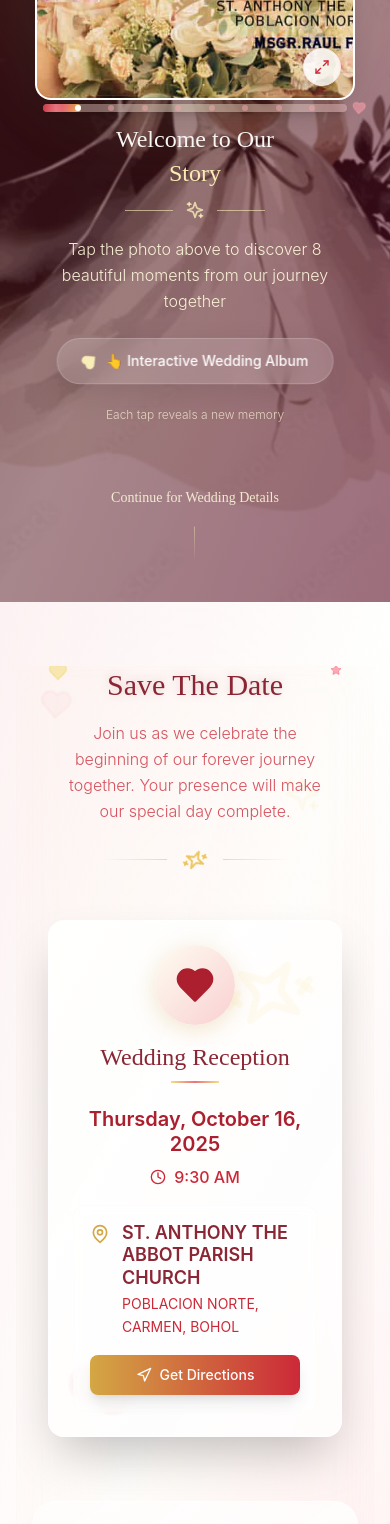
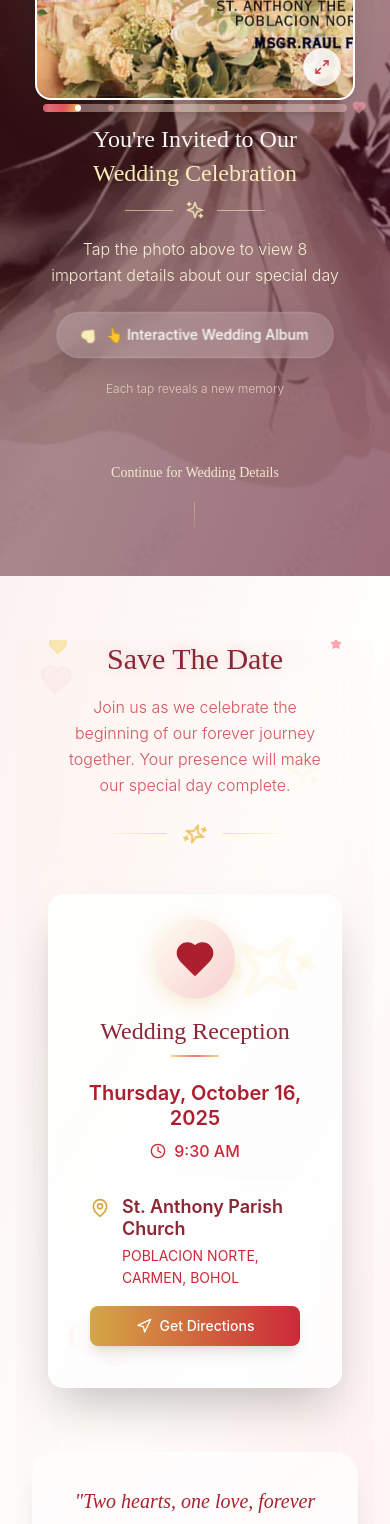
Before and after one commit to Autentico123/wedding-invitation, a React (Vite) app: page / in a window 390 px wide. Shown: the part 380-1904 px from the top of the page. Built offline with nearby package versions, Linux system fonts and the light colour scheme.

Commit message:
fix: update welcome message and description for clarity in Wedding Invitation component feat: adjust venue name display for responsive design in SaveTheDate component

```diff
--- a/src/components/SaveTheDate.jsx
+++ b/src/components/SaveTheDate.jsx
@@ -330,8 +330,14 @@ const SaveTheDate = () => {
                   <div className="flex items-start space-x-3">
                     <MapPin className="w-5 h-5 text-khaki-600 mt-0.5 sm:mt-1 flex-shrink-0" />
                     <div className="flex-1 min-w-0">
+                      {/* Mobile: Abbreviated venue name, Desktop: Full name */}
                       <div className="font-semibold text-lg sm:text-xl text-maroon-800 mb-1 leading-tight">
-                        {weddingData.reception.venue}
+                        <span className="hidden sm:inline">
+                          {weddingData.reception.venue}
+                        </span>
+                        <span className="sm:hidden">
+                          St. Anthony Parish Church
+                        </span>
                       </div>
                       <div className="text-sm sm:text-base text-maroon-600 leading-relaxed break-words">
                         {weddingData.reception.address}
--- a/src/components/WeddingInvitation.jsx
+++ b/src/components/WeddingInvitation.jsx
@@ -250,8 +250,8 @@ const WeddingInvitation = () => {
               animate={{ opacity: 1, y: 0 }}
               transition={{ duration: 0.8, delay: 1.2 }}
             >
-              Welcome to Our
-              <span className="block text-khaki-300 mt-1 md:mt-2">Story</span>
+              You're Invited to Our
+              <span className="block text-khaki-300 mt-1 md:mt-2">Wedding Celebration</span>
             </motion.h1>
 
             {/* Simple Elegant Divider - Mobile optimized */}
@@ -273,8 +273,7 @@ const WeddingInvitation = () => {
               animate={{ opacity: 1, y: 0 }}
               transition={{ duration: 0.6, delay: 1.6 }}
             >
-              Tap the photo above to discover {FLIP_IMAGES.length} beautiful
-              moments from our journey together
+              Tap the photo above to view {FLIP_IMAGES.length} important details about our special day
             </motion.p>
           </motion.div>
 
```
